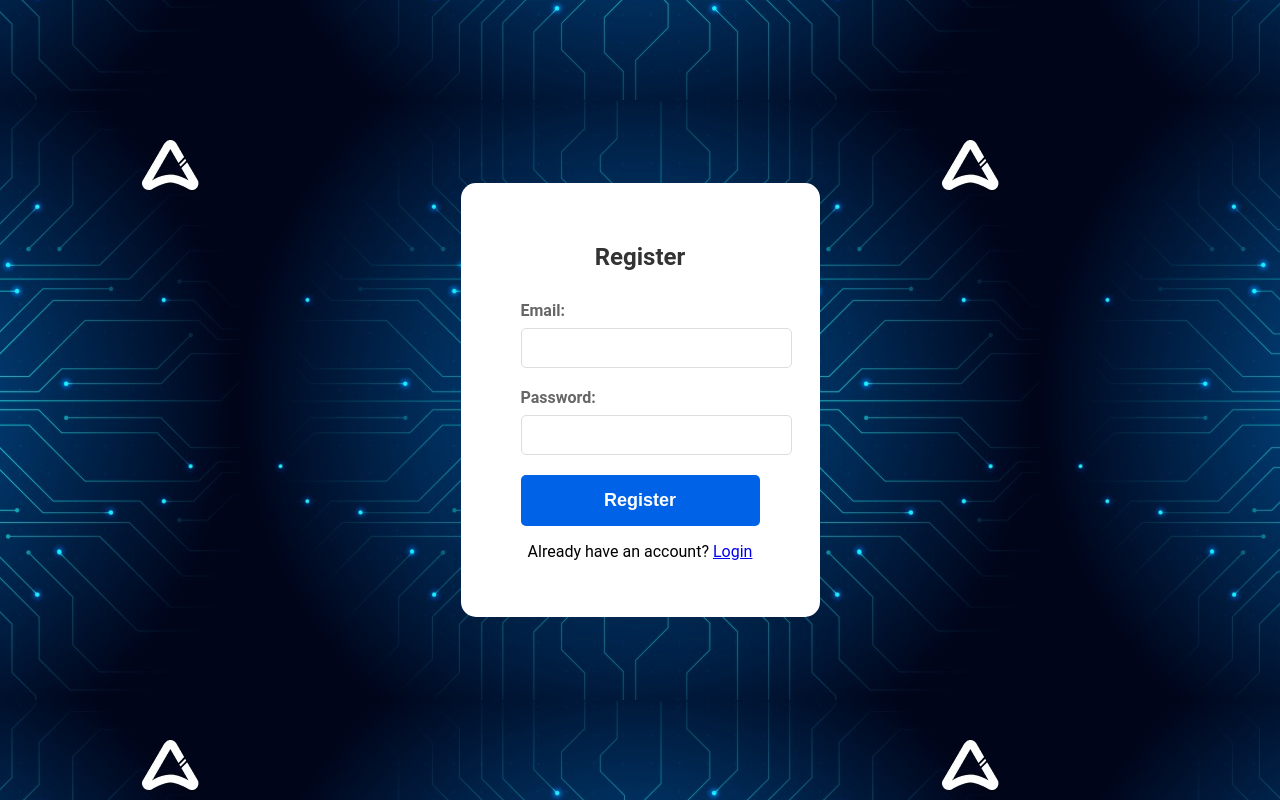
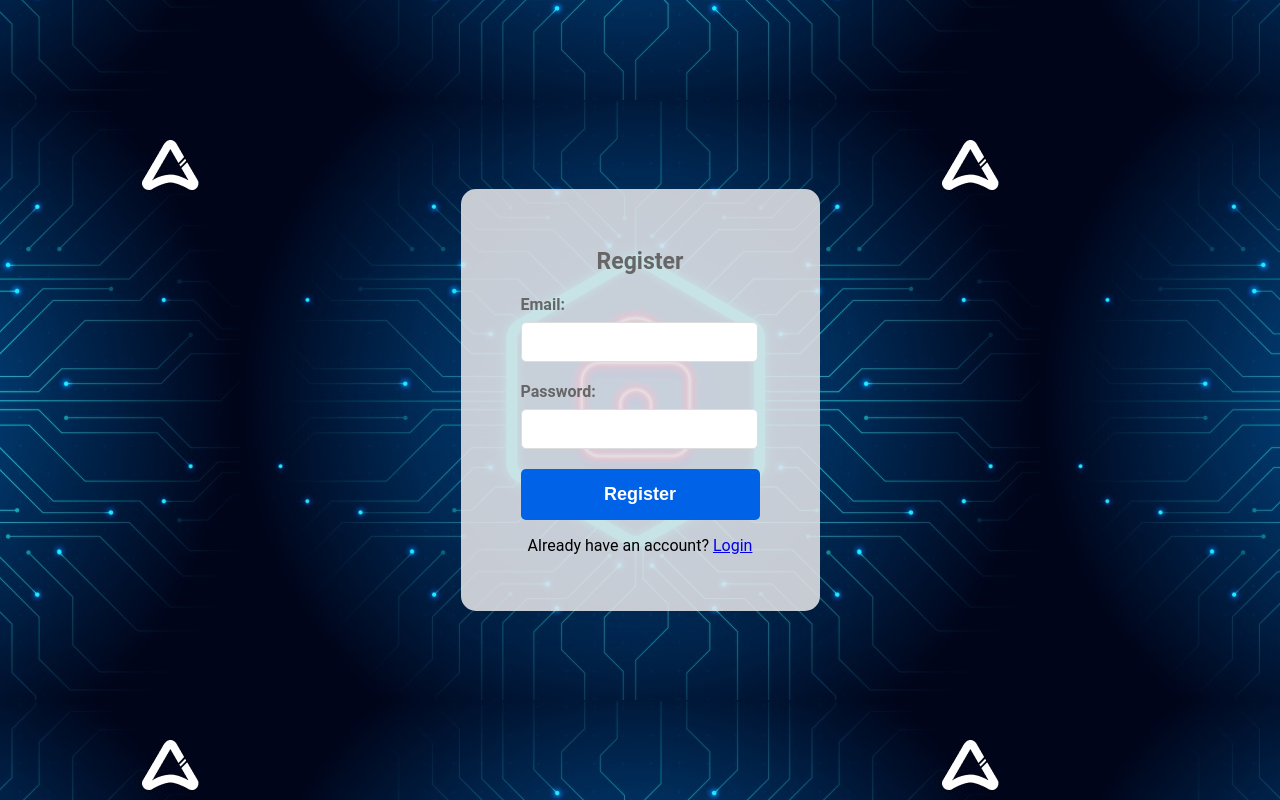
Before and after one commit to HamzaJ94/Secured-App, a React (Create React App) app: page /register in a window 1280 px wide. Built offline with nearby package versions, Linux system fonts and the light colour scheme; no server answers; the HTML template or start-up script is replaced by a standard one.

Commit message:
pages styling edited

```diff
--- a/src/components/Home.js
+++ b/src/components/Home.js
@@ -6,7 +6,7 @@ const Home = () => {
   return (
     <div className="home">
       <header className="home-header">
-        <h1>Welcome to React Secured App</h1>
+        <h1>Welcome to My Security App</h1>
         <br></br>
         <nav>
           <ul>
--- a/src/components/Profile.js
+++ b/src/components/Profile.js
@@ -23,7 +23,7 @@ const Profile = () => {
             <h2>User Information</h2>
             <p><strong>Email:</strong> {user.email}</p>
             <p><strong>UID:</strong> {user.uid}</p>
-            <button onClick={() => window.location.href = '/'}>Go to Home Page</button>
+            <button onClick={() => window.location.href = '/'}>Logout</button>
           </div>
         ) : (
           <p>No user information available. Please log in.</p>
--- a/src/styles/Login.css
+++ b/src/styles/Login.css
@@ -18,7 +18,7 @@ body {
   }
 
   .login-box {
-    background: white;
+    background: rgba(226, 226, 229, 0.882);
     padding: 40px 60px;
     border-radius: 15px;
     box-shadow: 0 10px 30px rgba(0, 0, 0, 0.1);
@@ -46,7 +46,7 @@ body {
   }
 
   .input-group input {
-    width: 100%;
+    width: 86%;
     padding: 10px 15px;
     border: 1px solid #ddd;
     border-radius: 5px;
--- a/src/styles/Profile.css
+++ b/src/styles/Profile.css
@@ -13,7 +13,7 @@
 
   /* Header Styles */
   .profile-header {
-    background-color: #333;
+    background-color: rgba(51, 51, 51, 0.8); /* Semi-transparent background to make text readable over the image */
     color: #fff;
     padding: 1rem;
     display: flex;
@@ -55,12 +55,13 @@
   }
 
   .profile-info {
-    background: #fff;
+    background: #eff1f3ef;
     padding: 2rem;
-    border-radius: 8px;
+    border-radius: 10px;
     box-shadow: 0 0 10px rgba(0,0,0,0.1);
     max-width: 500px;
-    margin: auto;
+    height: 470px;
+    margin: 4rem;
   }
 
   .profile-info h2 {
@@ -73,7 +74,7 @@
   }
 
   .profile-info button {
-    margin-top: 1rem;
+    margin-top: 17rem;
     padding: 0.5rem 1rem;
     border: none;
     border-radius: 4px;
--- a/src/styles/Register.css
+++ b/src/styles/Register.css
@@ -20,7 +20,7 @@ body {
   }
 
   .register-box {
-    background: white;
+    background: rgba(226, 226, 229, 0.882);
     padding: 40px 60px;
     border-radius: 15px;
     box-shadow: 0 10px 30px rgba(0, 0, 0, 0.1);
@@ -30,9 +30,9 @@ body {
   }
 
   .register-box h2 {
-    margin-bottom: 30px;
-    color: #333;
-    font-size: 24px;
+    margin-bottom: 20px;
+    color: #666;
+    font-size: 23px;
   }
 
   .input-group2 {
@@ -48,7 +48,7 @@ body {
   }
 
   .input-group2 input {
-    width: 100%;
+    width: 86%;
     padding: 10px 15px;
     border: 1px solid #ddd;
     border-radius: 5px;
```
